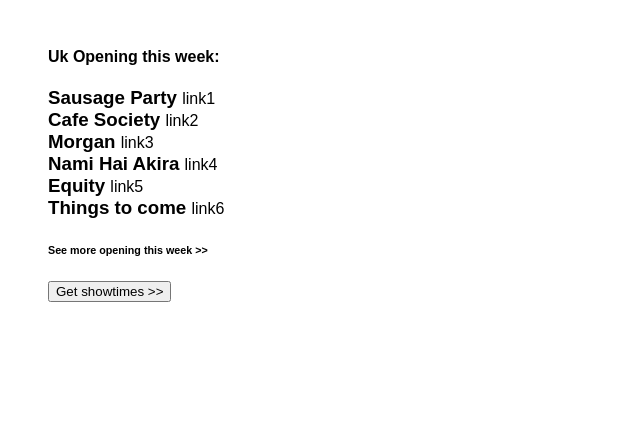
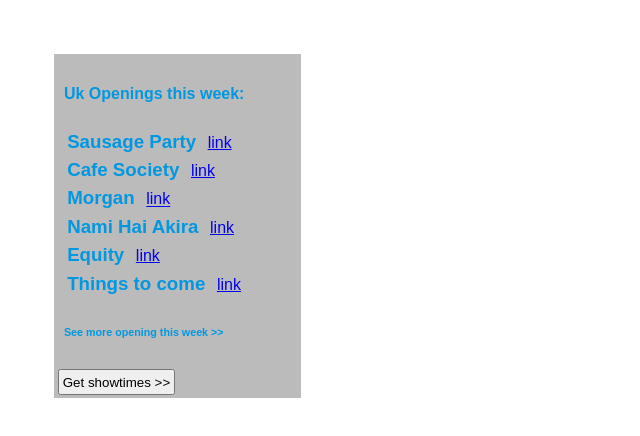
Before and after one commit to m-jerwan/week_15_1_intro_react, a React (Create React App) app: page / in a window 1280 px wide. Shown: the top 436 px of the page, without its empty margins (0-640 px from the left). Built offline with nearby package versions, Linux system fonts and the light colour scheme.

Commit message:
css colors etc

```diff
--- a/src/components/Listings_list.js
+++ b/src/components/Listings_list.js
@@ -19,7 +19,7 @@ class ListingList extends Component {
 
         return (
             <div>
-                <h4>Uk Opening this week:</h4>
+                <h4>Uk Openings this week:</h4>
                 {movieNodes}
                 <h6>See more opening this week >></h6>
             </div>
--- a/src/components/Movie_link.js
+++ b/src/components/Movie_link.js
@@ -6,7 +6,7 @@ class MovieLink extends Component{
 render(){
     return(
         <div className="movie_container">
-            <h3>{this.props.title} </h3> <p>{this.props.link}</p>
+            <h3>{this.props.title} </h3> <a href={this.props.link}>link</a>
         </div>
     )
 }
--- a/src/containers/Listings_master.js
+++ b/src/containers/Listings_master.js
@@ -21,7 +21,7 @@ class ListingsMaster extends Component {
 
     render() {
         return (
-            <div>
+            <div className="listings_master">
             <ListingList data= {this.state.data}/>
             <button>Get showtimes >></button>
             </div>
--- a/src/index.css
+++ b/src/index.css
@@ -1,19 +1,20 @@
+*{
+  padding: 0.2rem;
+}
+
 body {
   margin: 3rem;
   padding: 0;
   font-family: sans-serif;
+  color: #0198E1;
 }
 
 
-h3,
-p {
+h3 {
   display: inline;
 }
 
-p{
-  text-align: right;
+.listings_master{
+  width: 15rem;
+  background-color: #bbb;
 }
-
-.movie_container{
-  width: 15rem;
-}
```
